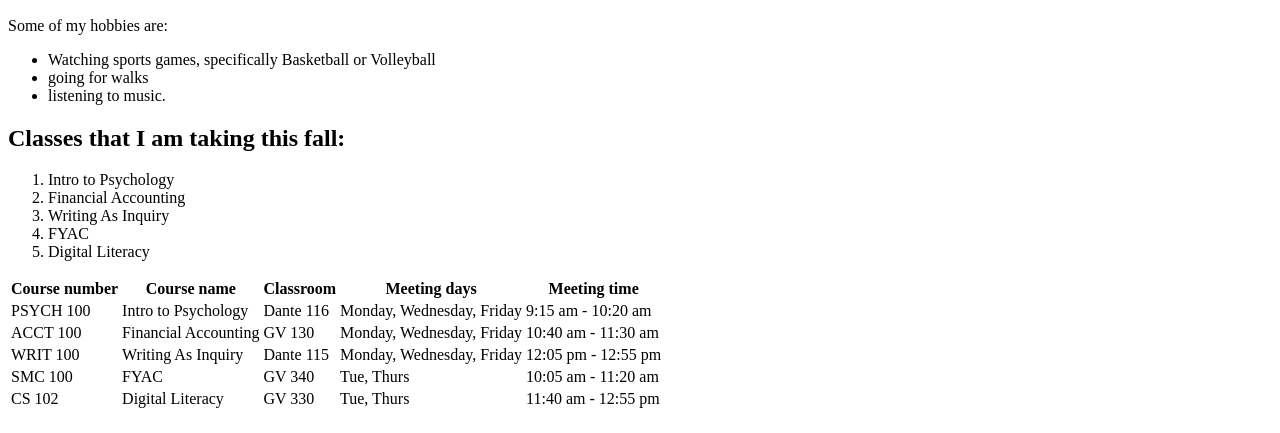
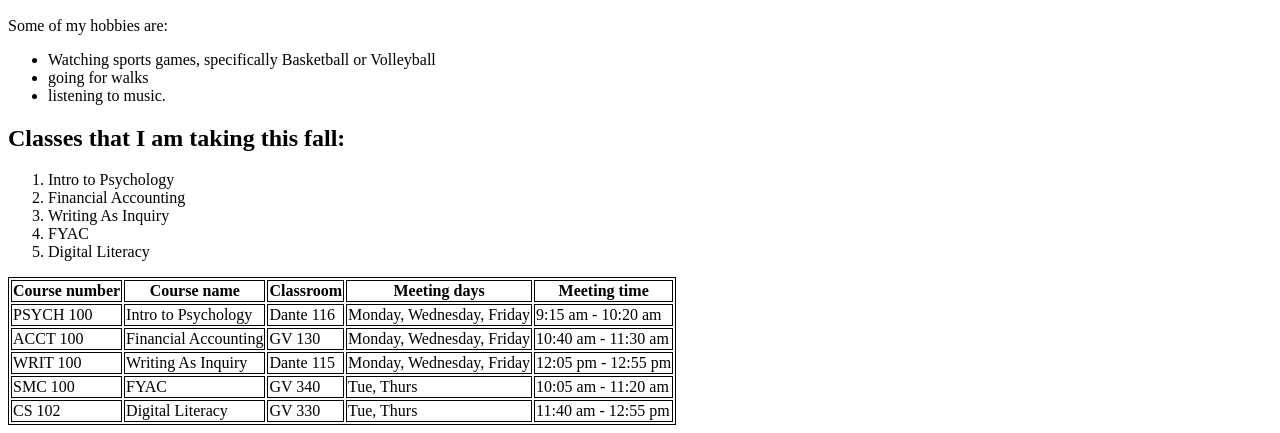
Before and after one commit to aep0301/mywebpage, a plain HTML site: page index.html in a window 1280 px wide. Shown: the part 406-839 px from the top of the page. Drawn offline with Linux system fonts and the light colour scheme.

Commit message:
Update index.html

```diff
--- a/index.html
+++ b/index.html
@@ -3,7 +3,7 @@
   <Title>Addie's Homepage</Title>
   <style>
     table, th, td {
-      border: 1px solid black'
+      border: 1px solid black;
     }
   </style>
 </head>
```
